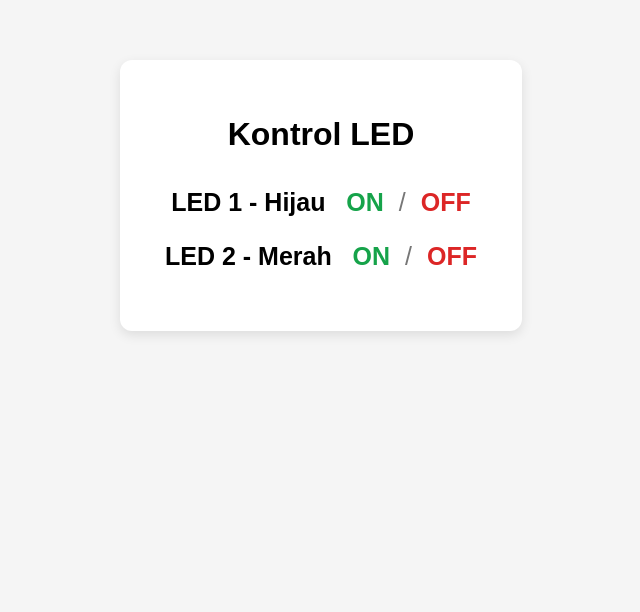
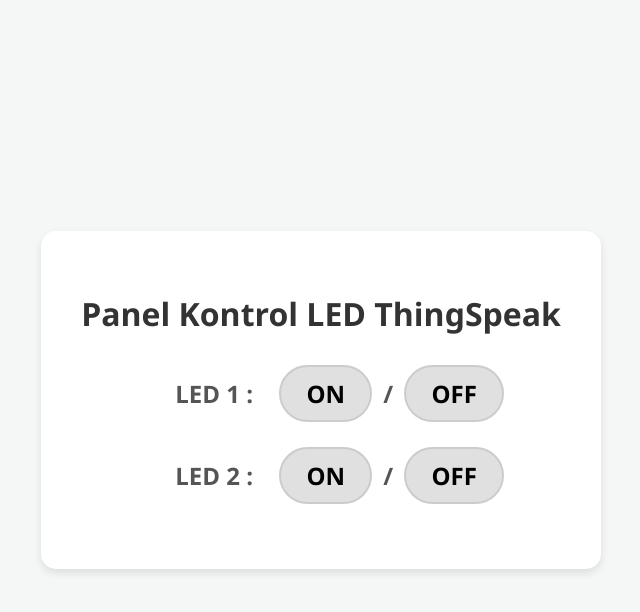
Before and after one commit to apriliaindri/Praktikum-7-IoT---Kontrol-LED-ThingSpeak, a plain HTML site: page index.html in a window 1280 px wide. Shown: the whole page, without its empty margins (319-959 px from the left). Drawn offline with Linux system fonts and the light colour scheme.

Commit message:
minor update

```diff
--- a/index.html
+++ b/index.html
@@ -3,97 +3,122 @@
 <head>
     <meta charset="UTF-8">
     <meta name="viewport" content="width=device-width, initial-scale=1.0">
-    <title>LED ON/OFF</title>
-
+    <title>Panel Kontrol LED</title>
     <style>
         body {
-            font-family: Arial, sans-serif;
-            text-align: center;
-            margin-top: 60px;
-            background-color: #f5f5f5;
+            font-family: 'Segoe UI', Tahoma, Geneva, Verdana, sans-serif;
+            background-color: #f4f7f6;
+            display: flex;
+            justify-content: center;
+            align-items: center;
+            height: 100vh;
+            margin: 0;
         }
 
         .container {
             background-color: white;
-            display: inline-block;
-            padding: 35px 45px;
-            border-radius: 12px;
-            box-shadow: 0 4px 12px rgba(0, 0, 0, 0.1);
+            padding: 40px;
+            border-radius: 15px;
+            box-shadow: 0 4px 8px rgba(0,0,0,0.1);
+            text-align: center;
         }
 
         h1 {
-            font-size: 32px;
-            margin-bottom: 35px;
+            color: #333;
+            margin-bottom: 30px;
         }
 
-        p {
-            font-size: 25px;
-            margin: 25px 0;
+        .kontrol-grup {
+            margin-bottom: 25px;
+            font-size: 1.5rem;
+            font-weight: bold;
+            color: #555;
         }
 
-        a {
+        /* Gaya Tombol Dasar */
+        .btn {
+            display: inline-block;
+            padding: 10px 25px;
+            margin: 0 5px;
             text-decoration: none;
+            border-radius: 50px;
             font-weight: bold;
+            color: #000; /* Warna teks default hitam */
+            background-color: #e0e0e0; /* Warna abu-abu netral */
+            transition: all 0.2s ease;
+            border: 2px solid #ccc;
         }
 
-        .on {
-            color: #16a34a;
+        /* Kelas Aktif untuk LED 1 */
+        .active-on-1 {
+            background-color: #4CAF50 !important; /* Hijau */
+            color: white !important;
+            border-color: #388E3C;
         }
 
-        .off {
-            color: #dc2626;
+        .active-off-1 {
+            background-color: #F44336 !important; /* Merah */
+            color: white !important;
+            border-color: #D32F2F;
         }
 
-        .separator {
-            color: #777;
-            margin: 0 8px;
+        /* Kelas Aktif untuk LED 2 */
+        .active-on-2 {
+            background-color: #4CAF50 !important; /* Hijau */
+            color: white !important;
+            border-color: #388E3C;
+        }
+
+        .active-off-2 {
+            background-color: #F44336 !important; /* Merah */
+            color: white !important;
+            border-color: #D32F2F;
         }
     </style>
 </head>
-
 <body>
 
-    <div class="container">
+<div class="container">
+    <h1>Panel Kontrol LED ThingSpeak</h1>
 
-        <h1>Kontrol LED</h1>
+    <!-- Kontrol LED 1 -->
+    <div class="kontrol-grup">
+        <span style="display:inline-block; width:120px; text-align:right; margin-right:15px;">LED 1 :</span>
+        <a href="https://api.thingspeak.com/update?api_key=4Y8FZ1HF2TJBLVQ2&field1=1" onclick="setLED(1, 'on')" id="btn1_on" class="btn">ON</a>
+        /
+        <a href="https://api.thingspeak.com/update?api_key=4Y8FZ1HF2TJBLVQ2&field1=0" onclick="setLED(1, 'off')" id="btn1_off" class="btn">OFF</a>
+    </div>
 
-        <p>
-            <b>LED 1 - Hijau</b>
-            &nbsp;
-            <a
-                href="https://api.thingspeak.com/update?api_key=LMLYYJ0WV81E8HNC&field1=1"
-                class="on">
-                ON
-            </a>
+    <!-- Kontrol LED 2 -->
+    <div class="kontrol-grup">
+        <span style="display:inline-block; width:120px; text-align:right; margin-right:15px;">LED 2 :</span>
+        <a href="https://api.thingspeak.com/update?api_key=4Y8FZ1HF2TJBLVQ2&field2=1" onclick="setLED(2, 'on')" id="btn2_on" class="btn">ON</a>
+        /
+        <a href="https://api.thingspeak.com/update?api_key=4Y8FZ1HF2TJBLVQ2&field2=0" onclick="setLED(2, 'off')" id="btn2_off" class="btn">OFF</a>
+    </div>
 
-            <span class="separator">/</span>
+</div>
 
-            <a
-                href="https://api.thingspeak.com/update?api_key=LMLYYJ0WV81E8HNC&field1=0"
-                class="off">
-                OFF
-            </a>
-        </p>
+<script>
+    // Fungsi untuk menyimpan status warna tombol ke memori browser (localStorage)
+    function setLED(ledNum, status) {
+        localStorage.setItem('led' + ledNum, status);
+    }
 
-        <p>
-            <b>LED 2 - Merah</b>
-            &nbsp;
-            <a
-                href="https://api.thingspeak.com/update?api_key=LMLYYJ0WV81E8HNC&field2=1"
-                class="on">
-                ON
-            </a>
-
-            <span class="separator">/</span>
-
-            <a
-                href="https://api.thingspeak.com/update?api_key=LMLYYJ0WV81E8HNC&field2=0"
-                class="off">
-                OFF
-            </a>
-        </p>
-
-    </div>
+    // Fungsi untuk membaca status saat halaman dimuat ulang (termasuk saat Anda klik Back)
+    window.onload = function() {
+        for (let i = 1; i <= 2; i++) {
+            let status = localStorage.getItem('led' + i);
+            if (status === 'on') {
+                document.getElementById('btn' + i + '_on').classList.add('active-on-' + i);
+                document.getElementById('btn' + i + '_off').classList.remove('active-off-' + i);
+            } else if (status === 'off') {
+                document.getElementById('btn' + i + '_off').classList.add('active-off-' + i);
+                document.getElementById('btn' + i + '_on').classList.remove('active-on-' + i);
+            }
+        }
+    }
+</script>
 
 </body>
 </html>
```
